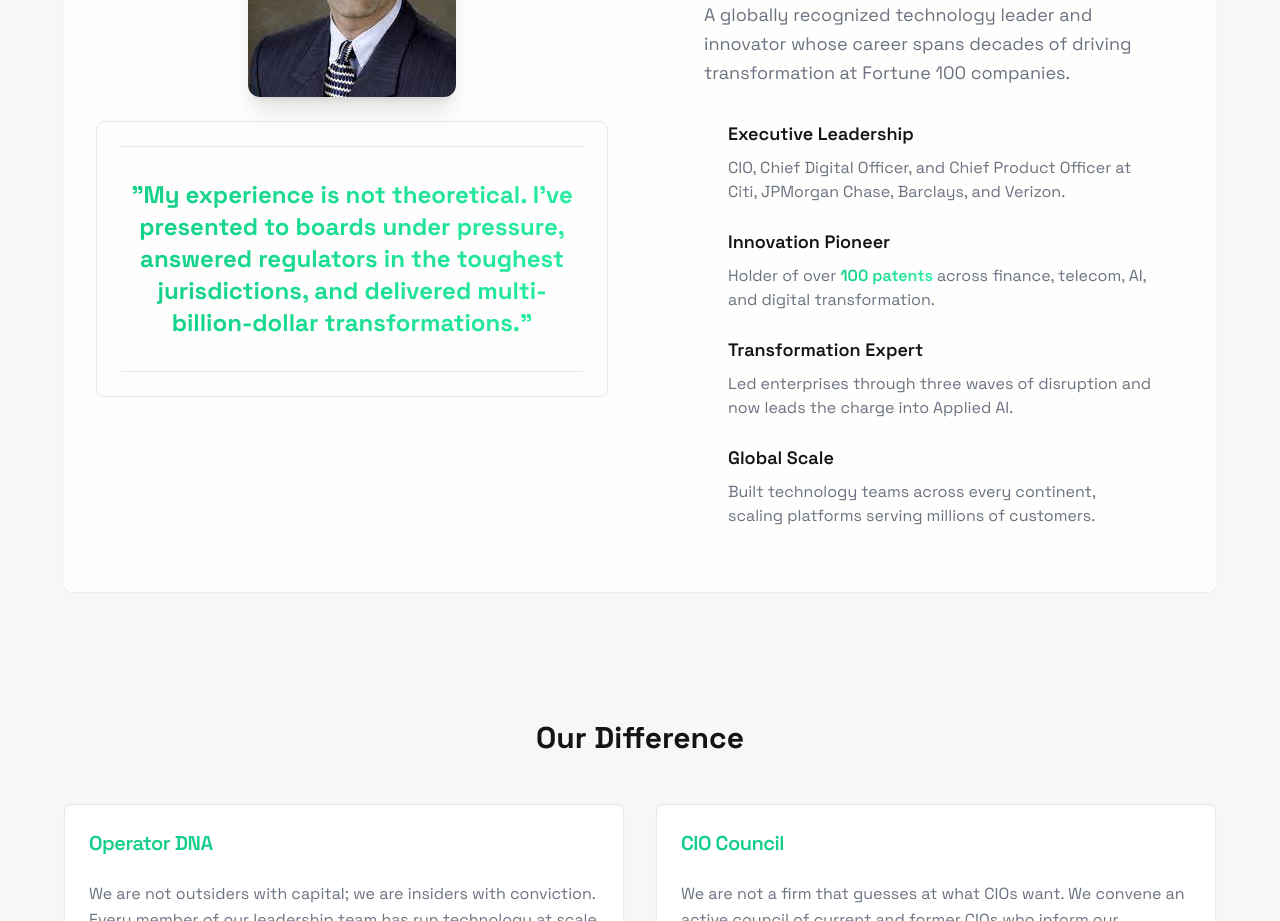
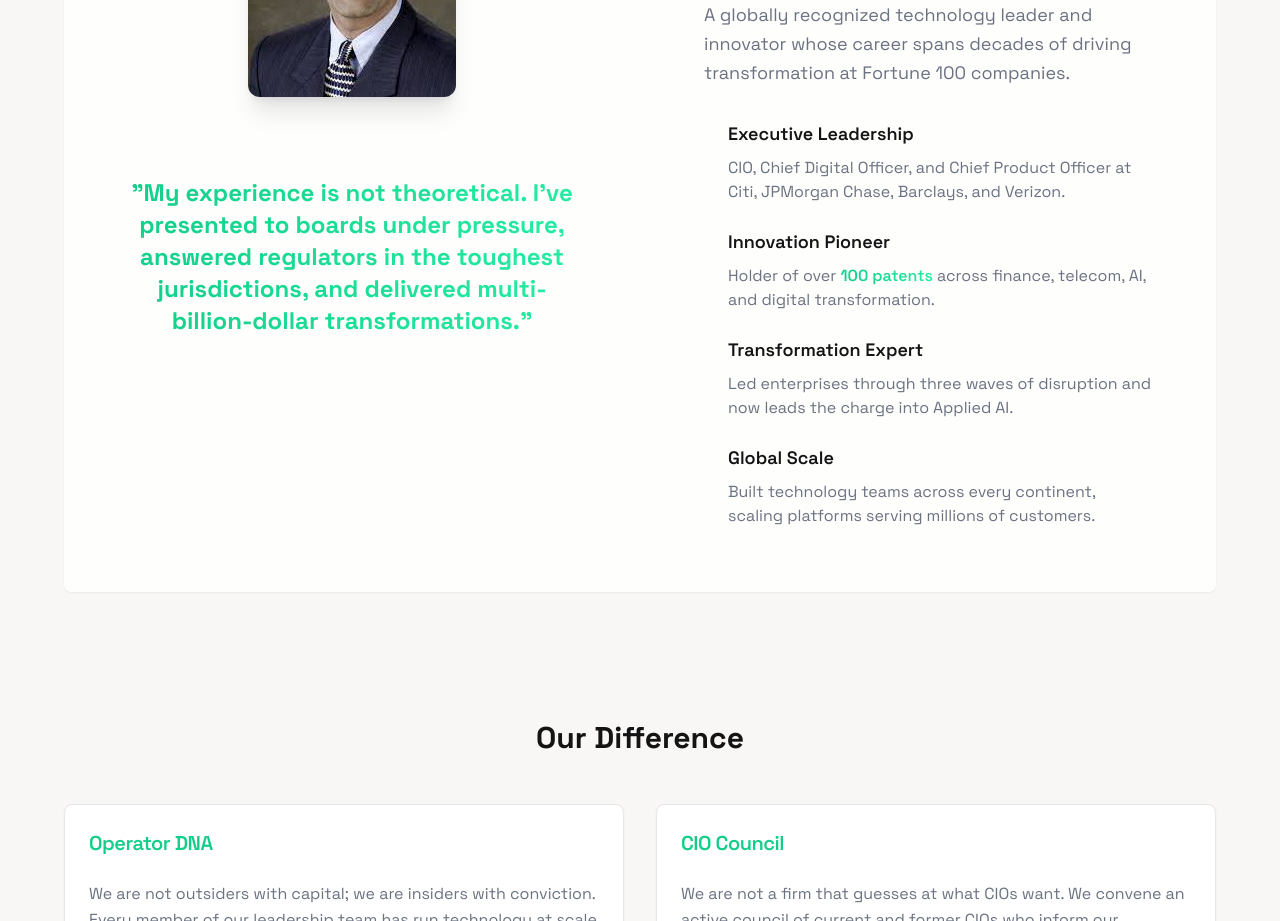
Before and after one commit to Abinayashri-Saravanan/vibrant-capital-website, a React (Vite) app: page /about in a window 1280 px wide. Shown: the part 1600-2521 px from the top of the page. Built offline with nearby package versions, Linux system fonts and the light colour scheme; the HTML template or start-up script is replaced by a standard one.

Commit message:
Remove rectangle boundary

```diff
--- a/src/pages/About.tsx
+++ b/src/pages/About.tsx
@@ -76,8 +76,8 @@ const About = () => {
                     </div>
 
                     {/* Quote Section */}
-                    <div className="p-6 bg-spacex-gradient/10 border border-spacex-accent/20 rounded-lg">
-                      <p className="text-center text-2xl font-bold text-spacex-gradient border-t border-b border-spacex-accent/20 py-8">
+                    <div className="p-6 bg-spacex-gradient/10 rounded-lg">
+                      <p className="text-center text-2xl font-bold text-spacex-gradient py-8">
                         "My experience is not theoretical. I've presented to boards under pressure,
                         answered regulators in the toughest jurisdictions, and delivered multi-billion-dollar transformations."
                       </p>
```
